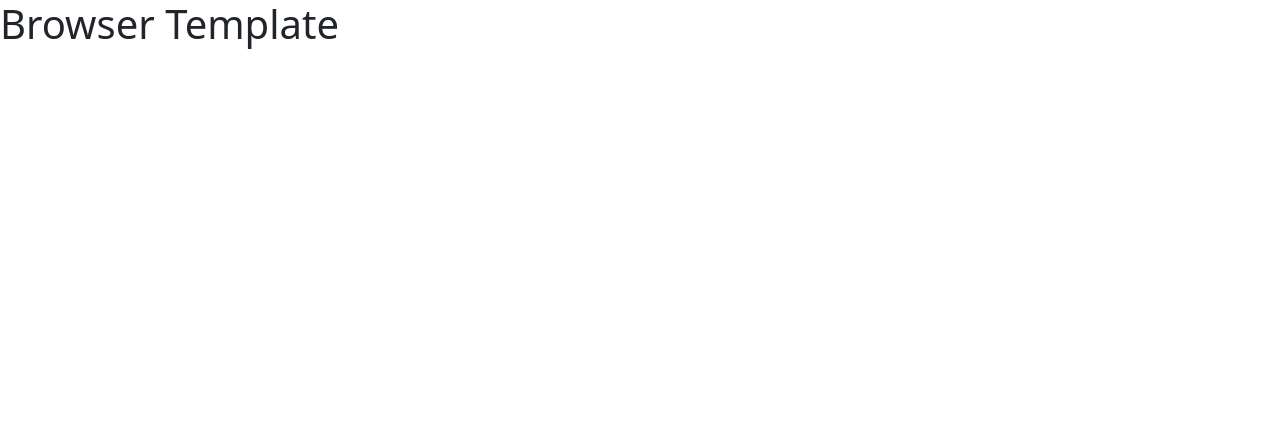
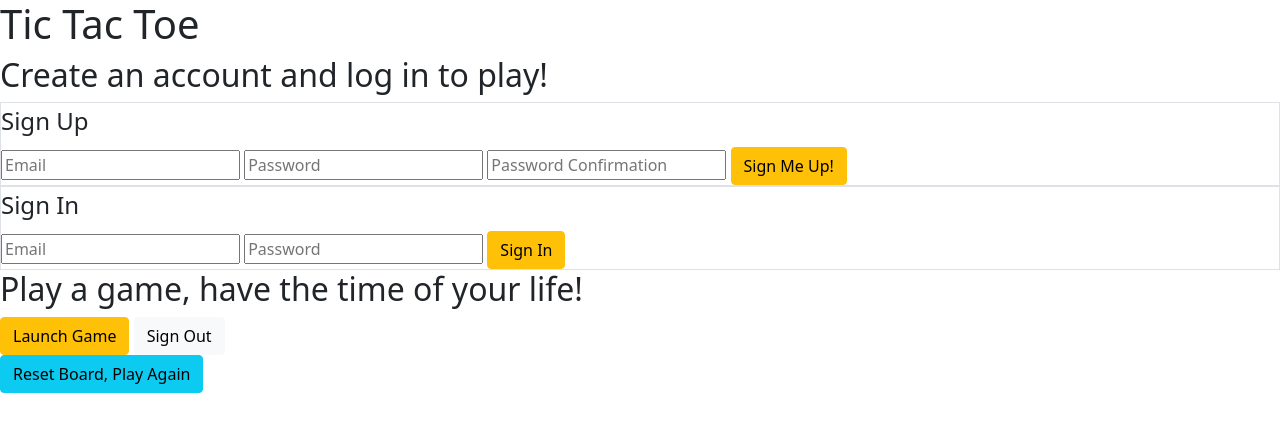
Before and after one commit to gargygargz/TicTacToe-client, a website built with webpack: page index.html in a window 1280 px wide. Built offline with nearby package versions, Linux system fonts and the light colour scheme.

Commit message:
Add html page for the game

```diff
--- a/index.html
+++ b/index.html
@@ -1,7 +1,7 @@
 <!DOCTYPE html>
 <html>
     <head>
-      <title>Example</title>
+      <title>Tic Tac Toe</title>
       <meta name="viewport" content="width=device-width, initial-scale=1">
 
       <!-- Do not add `link` tags-->
@@ -12,6 +12,79 @@
       <script src="public/application.js" type="text/javascript" charset="utf-8" defer></script>
     </head>
     <body>
-      <h1>Browser Template</h1>
+      <h1>Tic Tac Toe</h1>
+      <section id="before-sign-in">
+        <h2 class="playGameMsg">Create an account and log in to play!</h2>
+        <!-- Sign Up form goes here-->
+        <form id="sign-up" class="border">
+          <fieldset>
+            <legend id="signUpMsg">Sign Up</legend>
+            <input type="email" name="credentials[email]" placeholder="Email" required>
+            <input type="password" name="credentials[password]" placeholder="Password" required>
+            <input type="password" name="credentials[password_confirmation]" placeholder="Password Confirmation" required>
+
+            <button id="signUpBtn" class="btn btn-warning">Sign Me Up!</button>
+          </fieldset>
+        </form>
+
+        <!-- Sign In form goes here-->
+        <form id="sign-in" class="border">
+          <fieldset>
+            <legend id="signInMsg">Sign In</legend>
+            <input type="email" name="credentials[email]" placeholder="Email" required>
+            <input type="password" name="credentials[password]" placeholder="Password" required>
+
+            <button id="signInBtn" class="btn btn-warning">Sign In</button>
+          </fieldset>
+        </form>
+      </section>
+
+
+      <!-- We only want this section to be visible after we sign in.
+                 By default it should not be displayed. -->
+
+      <section id="after-sign-in">
+
+          <div class ="afterSignInButtons">
+            <h2 class="playGameMsg">Play a game, have the time of your life!</h2>
+
+            <button id="new-game" class="btn btn-warning">Launch Game</button>
+
+            <button id="sign-out" class="btn btn-light">Sign Out</button>
+          </div>
+      </section>
+
+      <section id="after-new-game">
+          <section>
+            <div class="buttons">
+              <button id="reset-game" class="btn btn-info">Reset Board, Play Again</button>
+            </div>
+            <div>
+              <h2 id="game-outcome"></h2>
+            </div>
+          </section>
+
+      <section class="container">
+          <div id="game-board" class="row h-100 board">
+            <div id="topLeft" class="col-4 box" data-cell-index="0"></div>
+            <div id="topMid" class="col-4 box" data-cell-index="1"></div>
+            <div id="topRight" class="col-4 box" data-cell-index="2"></div>
+            <div id="midLeft" class="col-4 box" data-cell-index="3"></div>
+            <div id="middle" class="col-4 box" data-cell-index="4"></div>
+            <div id="midRight" class="col-4 box" data-cell-index="5"></div>
+            <div id="botLeft" class="col-4 box" data-cell-index="6"></div>
+            <div id="botMid" class="col-4 box" data-cell-index="7"></div>
+            <div id="botRight" class="col-4 box" data-cell-index="8"></div>
+          </div>
+      </section>
+
+      </section>
+
+      <!-- create a section for our user feedback -->
+      <section>
+        <div id="error-message"></div>
+        <div id="success-message"></div>
+      </section>
+
     </body>
 </html>
```
